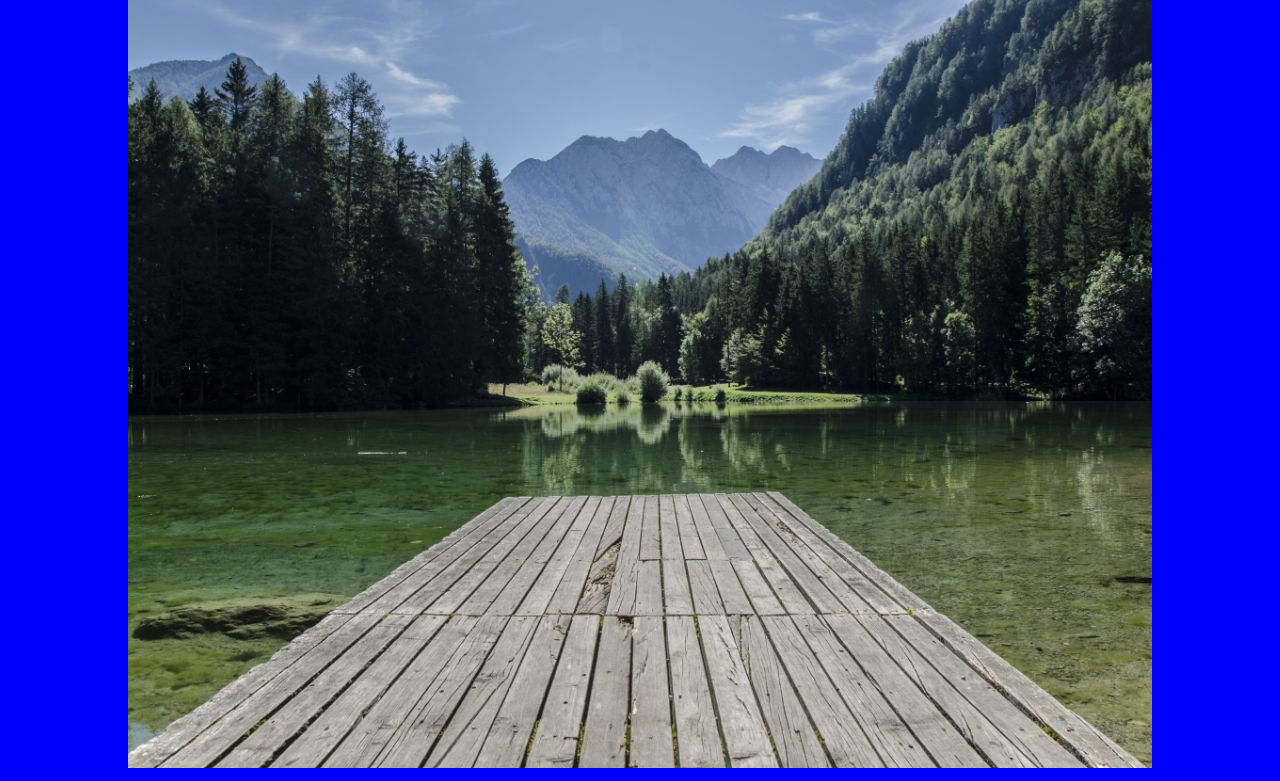
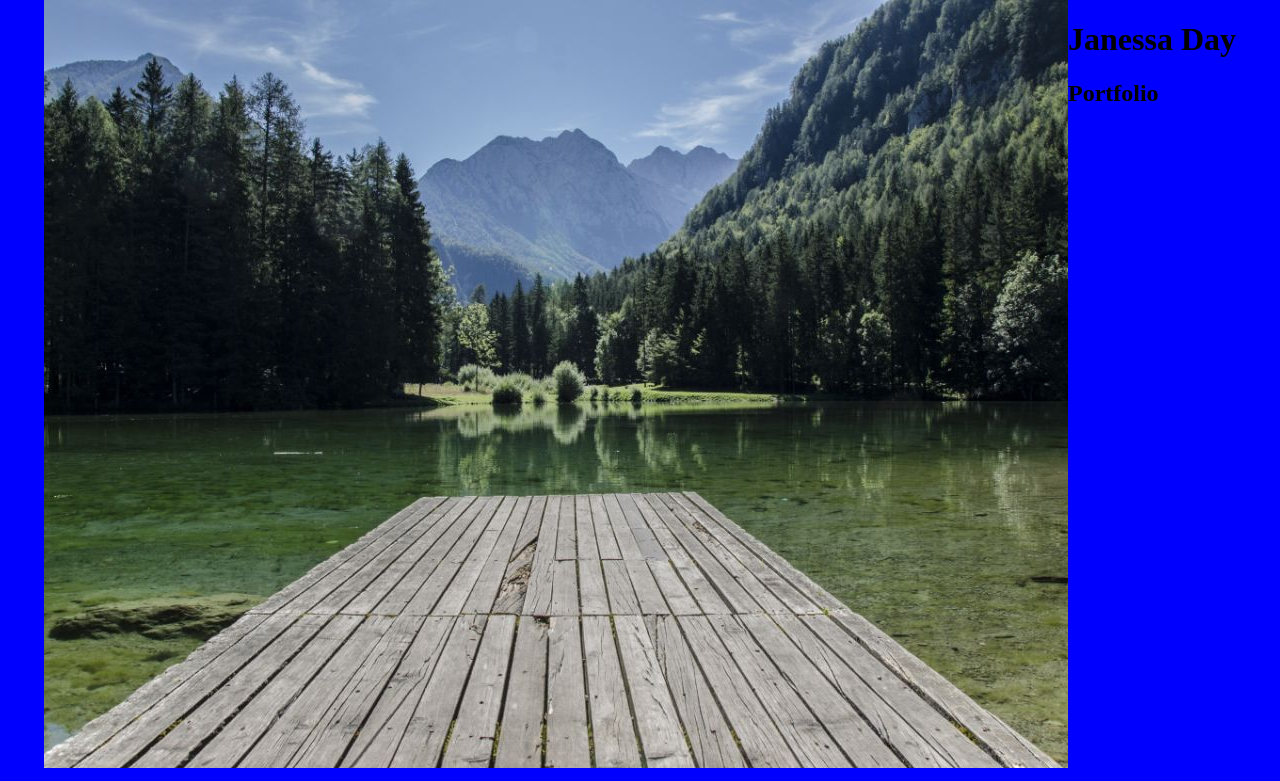
Before and after one commit to jday16/stand-alone-portfolio, a plain HTML site: page index.html in a window 1280 px wide. Shown: the top 781 px of the page. Drawn offline with nearby package versions, Linux system fonts and the light colour scheme.

Commit message:
Update index.html

```diff
--- a/index.html
+++ b/index.html
@@ -4,7 +4,7 @@
   <meta charset="UTF-8" />
   <meta name="viewport" content="width=device-width">
 
-  <title>378 Website Starter</title>
+  <title>Portfolio</title>
 
  <link rel="icon" href="favicon.ico" type="image/x-icon">
 
@@ -19,6 +19,10 @@
 
     <header>
         <img src="http://placehold.it/768x400">
+	     <div>
+    <h1 id='title'>Janessa Day</h1>
+    <h2 id='subtitle'>Portfolio</h2>
+  </div>
     </header>
 
 
```
